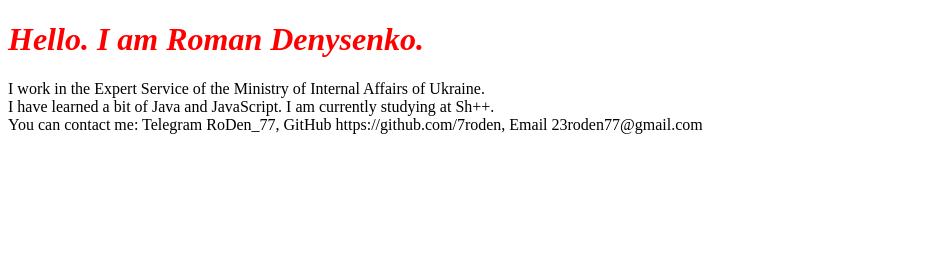
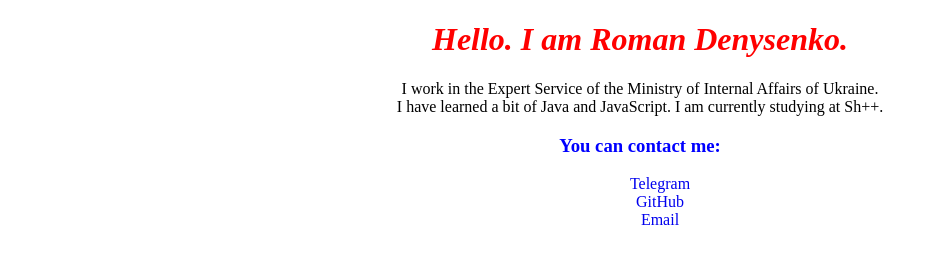
Before and after one commit to 7roden/7roden, a plain HTML site: page index.html in a window 1280 px wide. Shown: the whole page, without its empty margins (0-938 px from the left). Drawn offline with Linux system fonts and the light colour scheme.

Commit message:
change index.html, style.css

```diff
--- a/css/style.css
+++ b/css/style.css
@@ -2,3 +2,19 @@ h1 {
     color: red;
     font-style: italic;
 }
+body {
+    text-align: center;
+}
+ul li {
+    list-style: none;
+}
+a{
+    text-decoration: none;
+}
+a:hover{
+    color: dodgerblue;
+    text-decoration: underline;
+}
+a::after{
+    color: blue;
+}
--- a/index.html
+++ b/index.html
@@ -1,5 +1,6 @@
 <!DOCTYPE html>
 <html>
+
 <head>
     <meta charset="UTF-8">
     <title>
@@ -8,10 +9,18 @@
     <link rel="stylesheet" type="text/css" href="css/style.css">
 
 </head>
+
 <body>
-        <h1> <b>Hello. I am Roman Denysenko. </b></h1>
+    <h1> Hello. I am Roman Denysenko. </h1>
     <p>I work in the Expert Service of the Ministry of Internal Affairs of Ukraine. <br>
         I have learned a bit of Java and JavaScript. I am currently studying at Sh++. <br>
-        You can contact me: Telegram RoDen_77, GitHub https://github.com/7roden, Email 23roden77@gmail.com
+    </p>
+    <h3 style="color:blue;"> You can contact me: </h3>
+    <ul>
+        <li><a href="https://t.me/RoDen_77" target="_blank">Telegram</a></li>
+        <li><a href="https://7roden.github.io/7roden/" target="_blank">GitHub</a></li>
+        <li><a href="mailto:23roden77@gmail.com" target="_blank">Email</a></li>
+    </ul>
 </body>
+
 </html>
```
Lines whose indentation alone changed are shown as unchanged.
